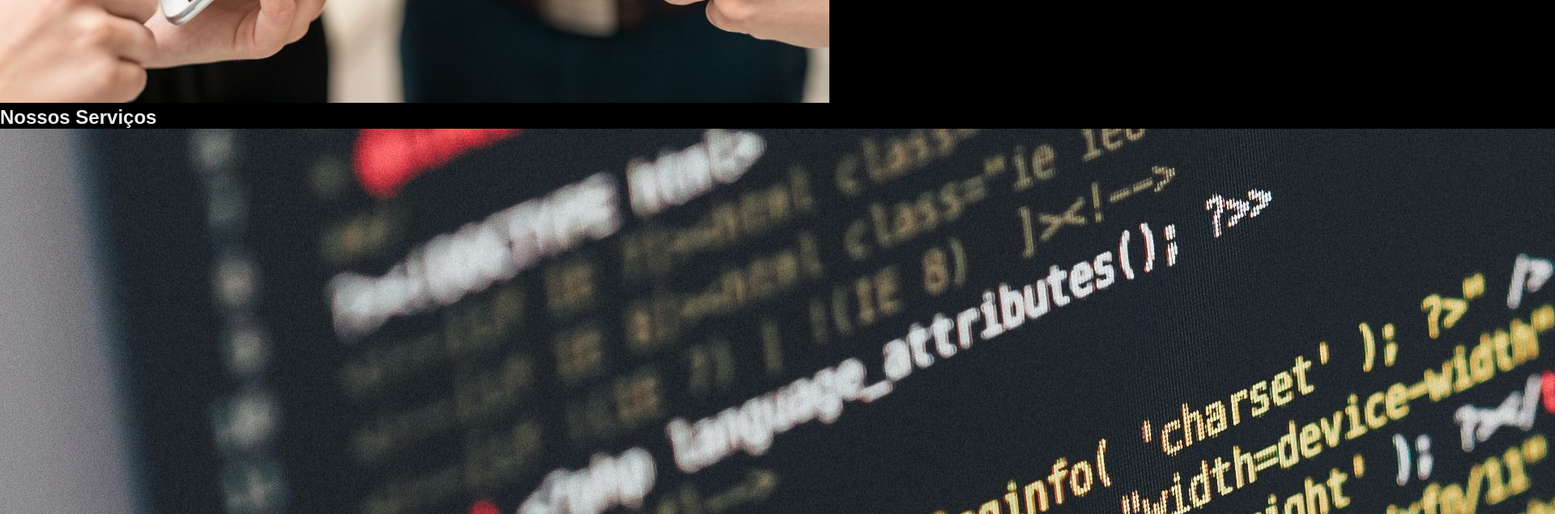
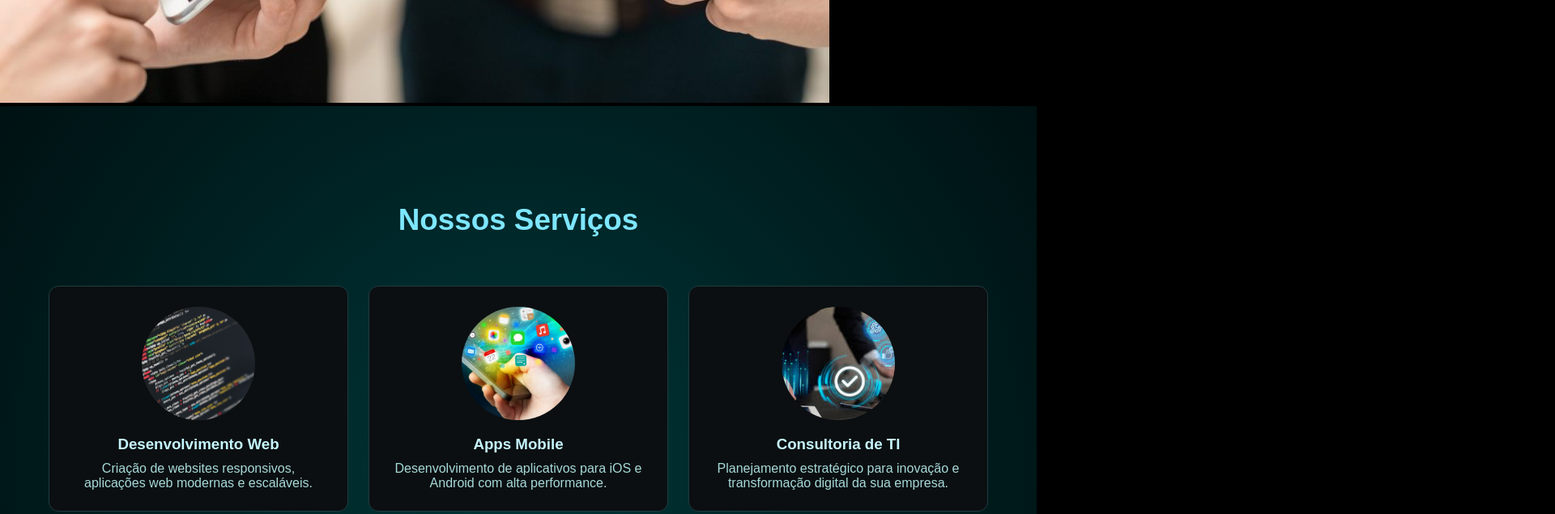
Before and after one commit to eduardoozorio-oss/projeto-final-empresa-infinityphone-main, a plain HTML site: page index.html in a window 1280 px wide. Shown: the part 1420-2055 px from the top of the page at 81% size, 1920 px wide, since content can reach past the window. Drawn offline with Linux system fonts and the light colour scheme.

Commit message:
adicionando serviços

```diff
--- a/style.css
+++ b/style.css
@@ -122,3 +122,54 @@ body {
 }
 
 .whatsapp-btn:hover { background: #5ff28b; }
+
+/* SERVIÇOS (antes catálogo) */
+.catalogo {
+    padding: 120px 0 60px;
+    text-align: center;
+    background: radial-gradient(circle,#003638,#001112);
+}
+
+.titulo-catalogo {
+    font-size: 2.3rem;
+    color: #7ee6ff;
+    margin-bottom: 40px;
+}
+
+.produtos-container {
+    max-width: 1200px;
+    margin: auto;
+    padding: 20px;
+    display: grid;
+    gap: 25px;
+    grid-template-columns: repeat(auto-fit,minmax(280px,1fr));
+}
+
+.produto {
+    background: #0b0f11;
+    border: 1px solid #1f3c40;
+    padding: 25px;
+    border-radius: 12px;
+    text-align: center;
+    transition: .3s;
+}
+
+.produto:hover {
+    transform: translateY(-5px);
+    box-shadow: 0 0 15px #00d4ff33;
+}
+
+.produto img {
+    width: 140px;
+    height: 140px;
+    border-radius: 50%;
+    object-fit: cover;
+    margin-bottom: 15px;
+}
+
+.produto h3 { margin-bottom: 10px; color: #c6f6ff; }
+
+.produto p {
+    font-size: 1rem;
+    color: #a7d9d9;
+}
```
